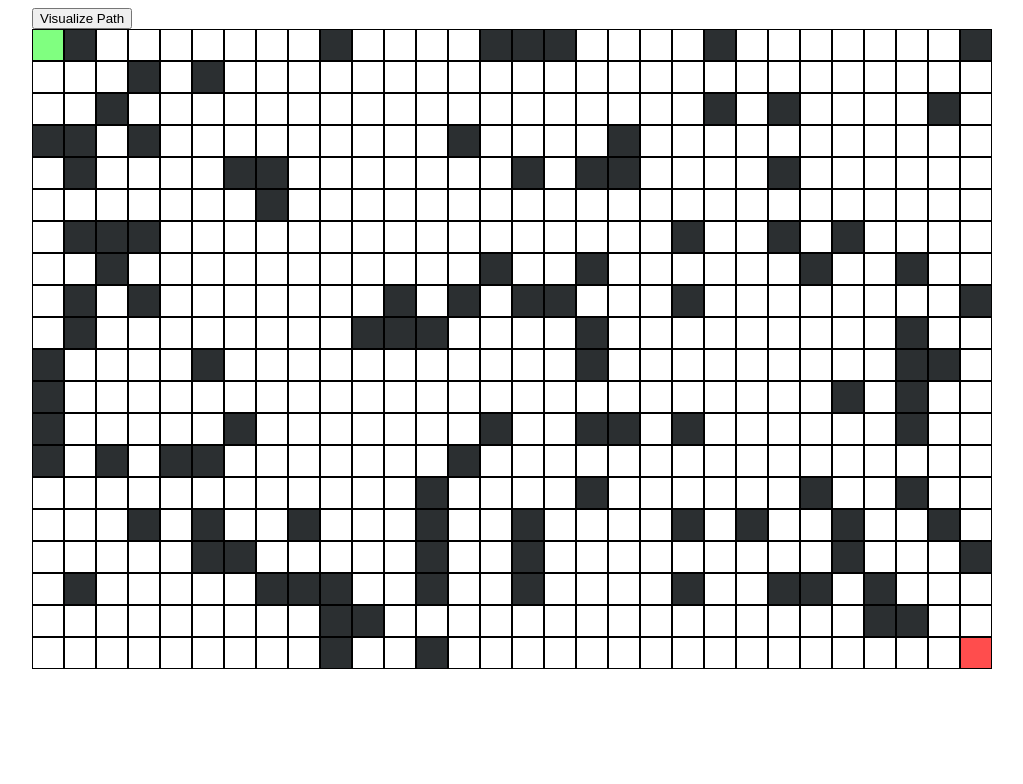
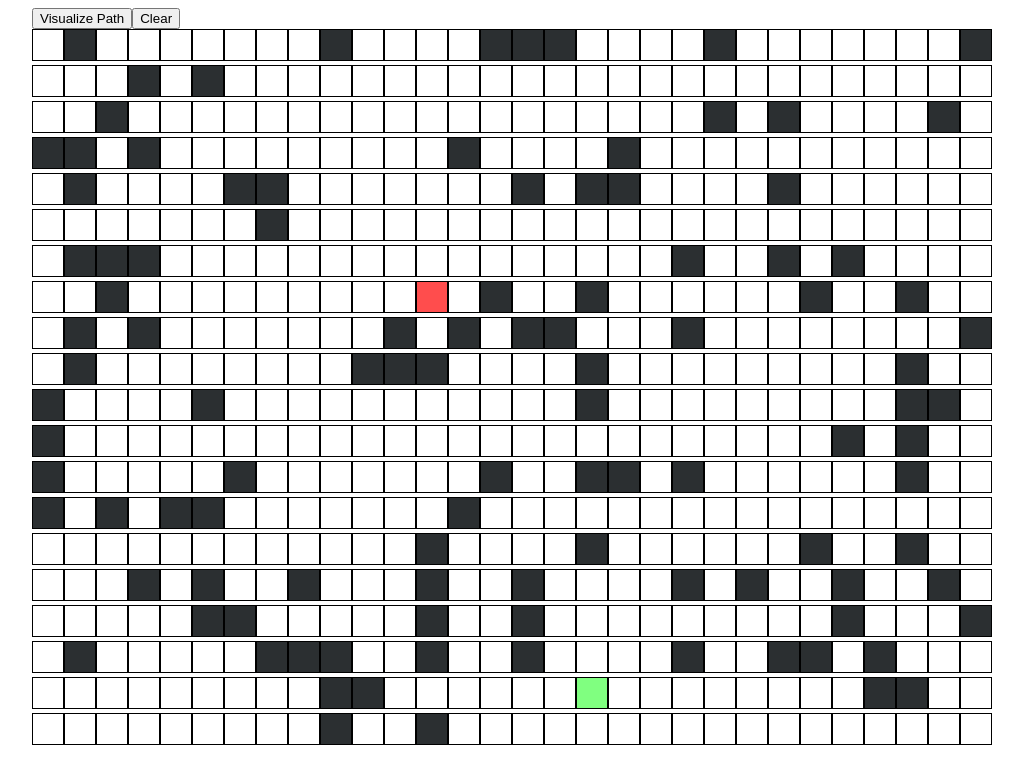
Before and after one commit to rtrinh760/pathfinding-visualizer, a React (Vite) app in the folder pathfinder/: page / in a window 1280 px wide. Shown: the top 784 px of the page, without its empty margins (128-1151 px from the left). Built offline with nearby package versions, Linux system fonts and the light colour scheme.

Commit message:
Add random start and end cells

```diff
--- a/pathfinder/src/Pathfinder.tsx
+++ b/pathfinder/src/Pathfinder.tsx
@@ -1,7 +1,9 @@
 import { useState, useEffect } from "react";
 import "./Pathfinder.css";
+import "./Square.css";
 import Square from "./Square";
-import { DFS } from "./algorithms/DFSAlgorithm";
+import { depthFirstSearch } from "./algorithms/DFSAlgorithm";
+import { breadthFirstSearch } from "./algorithms/BFSAlgorithm";
 
 const ROWS = 20;
 const COLS = 30;
@@ -17,11 +19,13 @@ const Pathfind = () => {
 
   const runAlgorithm = () => {
     const tempGrid = createGrid();
+    const [startCell, endCell] = randomizeStartAndEnd(tempGrid);
     setTimeout(() => {
-      const startCell = tempGrid[0][0];
-      const endCell = tempGrid[ROWS - 1][COLS - 1];
-
-      const [completePath, visitedSquares] = DFS(startCell, endCell, tempGrid);
+      const [completePath, visitedSquares] = breadthFirstSearch(
+        startCell,
+        endCell,
+        tempGrid
+      );
       setPath(completePath);
       setVisitedCells(visitedSquares);
     }, 5);
@@ -43,13 +47,34 @@ const Pathfind = () => {
     this.h = 0;
     this.visited = false;
     this.previous = null;
-    this.start = this.row === 0 && this.col === 0;
-    this.end = this.row === ROWS - 1 && this.col === COLS - 1;
+    this.start = false;
+    this.end = false;
     this.wall = false;
     if (Math.random() < 0.2 && (!this.start || !this.end)) {
       this.wall = true;
     }
   }
+
+  const setStart = (gridSquare: any) => {
+    gridSquare.start = true;
+    return gridSquare;
+  };
+
+  const setEnd = (gridSquare: any) => {
+    gridSquare.end = true;
+    return gridSquare;
+  };
+
+  const randomizeStartAndEnd = (grid: typeof gridSquare[][]) => {
+    let randomSquareRow = Math.floor(Math.random() * grid.length);
+    let randomSquareCol = Math.floor(Math.random() * grid.length);
+    let startSquare = setStart(grid[randomSquareRow][randomSquareCol]);
+
+    randomSquareRow = Math.floor(Math.random() * grid.length);
+    randomSquareCol = Math.floor(Math.random() * grid.length);
+    let endSquare = setEnd(grid[randomSquareRow][randomSquareCol]);
+    return [startSquare, endSquare];
+  };
 
   const createGrid = () => {
     const initialGrid: any = new Array(ROWS);
@@ -96,16 +121,23 @@ const Pathfind = () => {
     }
   };
 
+  // class="bg-blue-500 hover:bg-blue-700 text-white font-bold py-2 px-4 rounded"
   return (
     <div className="visualizer">
-      <button className="visualize-btn" onClick={visualizeAlgorithm}>
+      <button
+        className="bg-blue-500 hover:bg-blue-700 text-white font-bold py-2 px-4 rounded"
+        onClick={visualizeAlgorithm}
+      >
         Visualize Path
+      </button>
+      <button className="clear-btn" onClick={visualizeAlgorithm}>
+        Clear
       </button>
 
       <div>
         {grid.map((row, rowIndex) => {
           return (
-            <div key={rowIndex} className="row">
+            <div key={rowIndex} className="flex">
               {row.map((col: any, colIndex: any) => {
                 const { start, end, wall } = col;
                 return (
```
